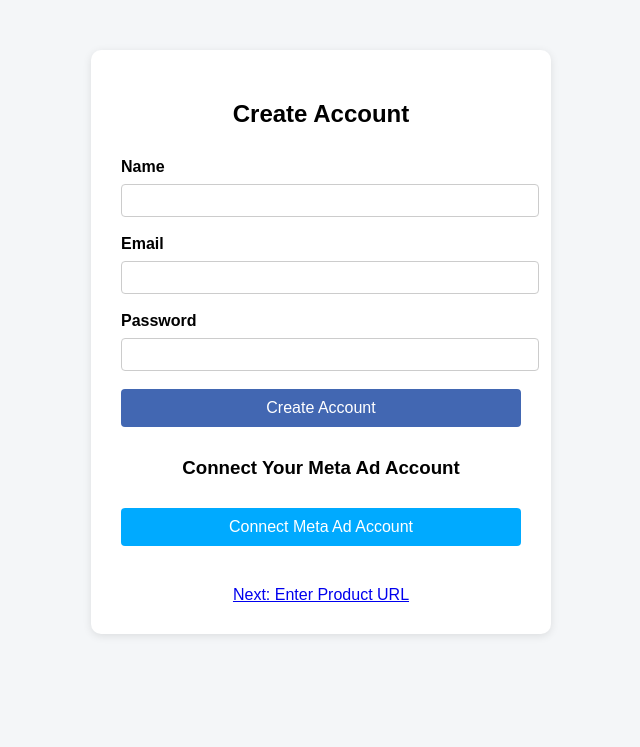
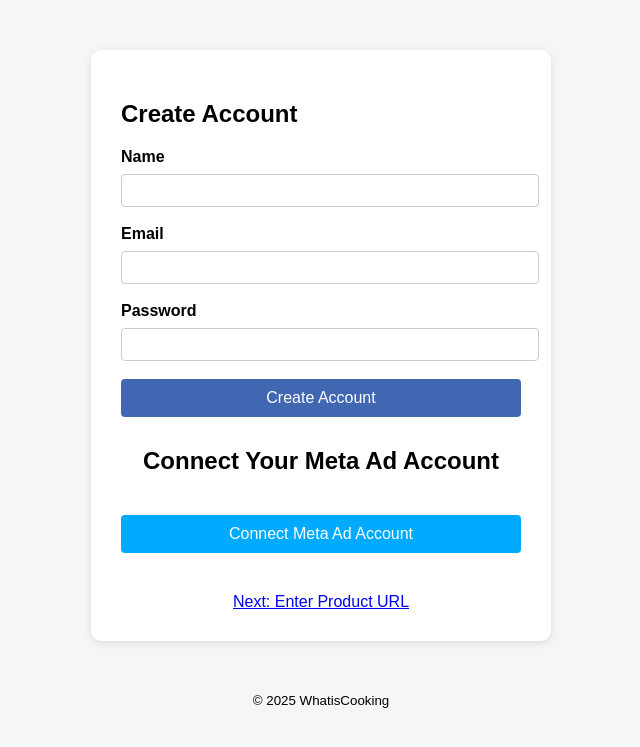
Before and after one commit to WhatisCooking/WhatisCooking.github.io, a Flask app: template templates/create-account.html in a window 1280 px wide. Shown: the top 747 px of the page, without its empty margins (319-959 px from the left). Run offline with Flask 3, Linux system fonts and the light colour scheme; the template is opened without the code that fills it, so the values that code supplies are empty.

Commit message:
optimize create account pages
optimize create account pages

```diff
--- a/templates/create-account.html
+++ b/templates/create-account.html
@@ -3,6 +3,8 @@
 <head>
     <meta charset="UTF-8">
     <meta name="viewport" content="width=device-width, initial-scale=1.0">
+    <meta name="description" content="Create your account and connect your Meta ad account to launch campaigns easily.">
+    <meta name="keywords" content="Meta ads, signup, campaign, creative, targeting, marketing">
     <title>Create Account & Connect Meta Ad Account</title>
     <style>
         body { font-family: Arial, sans-serif; background: #f4f6f8; margin: 0; padding: 0; }
@@ -25,8 +27,9 @@
         body: JSON.stringify({version: 'A'})
     });
     </script>
-    <div class="container">
-        <h2>Create Account</h2>
+    <main>
+        <section class="container">
+            <h1>Create Account</h1>
             <form method="POST">
                 <label for="name">Name</label>
                 <input type="text" id="name" name="name" required>
@@ -37,13 +40,19 @@
                 <input type="hidden" name="version" value="A">
                 <button type="submit">Create Account</button>
             </form>
-        <div class="meta-connect">
-            <h3>Connect Your Meta Ad Account</h3>
+            <section class="meta-connect">
+                <h2>Connect Your Meta Ad Account</h2>
                 <button class="meta-btn" onclick="window.location.href='enter-product-url.html'">Connect Meta Ad Account</button>
-        </div>
-        <div style="margin-top:40px;text-align:center;">
+            </section>
+            <nav style="margin-top:40px;text-align:center;">
                 <a href="enter-product-url.html">Next: Enter Product URL</a>
-        </div>
-    </div>
+            </nav>
+        </section>
+    </main>
+    <footer style="text-align:center; margin-top:40px;">
+        <!-- Example image optimization -->
+        <!-- <img src="/static/logo.webp" alt="Site Logo" width="120" height="120" loading="lazy"> -->
+        <small>&copy; 2025 WhatisCooking</small>
+    </footer>
 </body>
 </html>
```
Also changed, not shown: templates/create-account-b.html (+13 -4 lines). Lines whose indentation alone changed are shown as unchanged.
